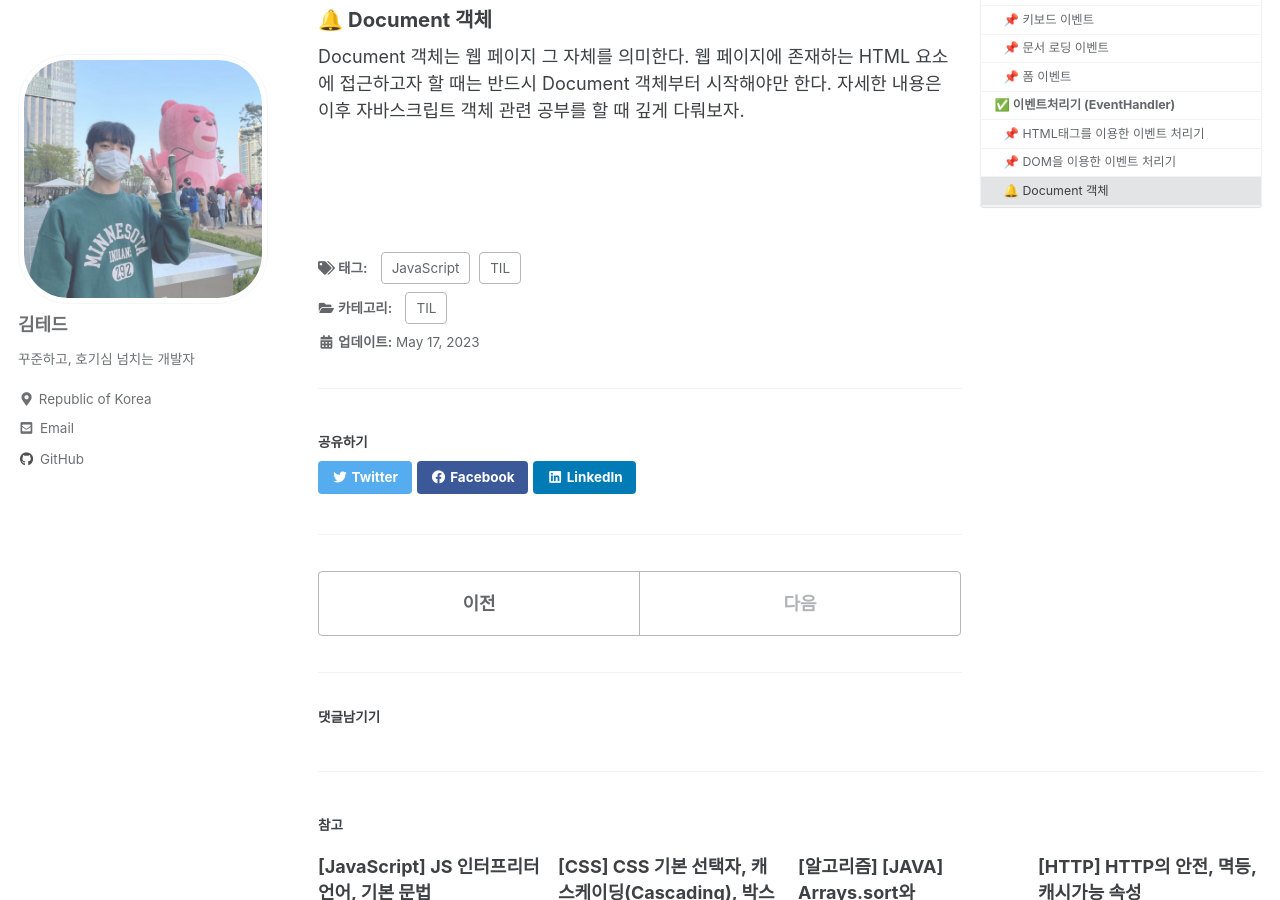
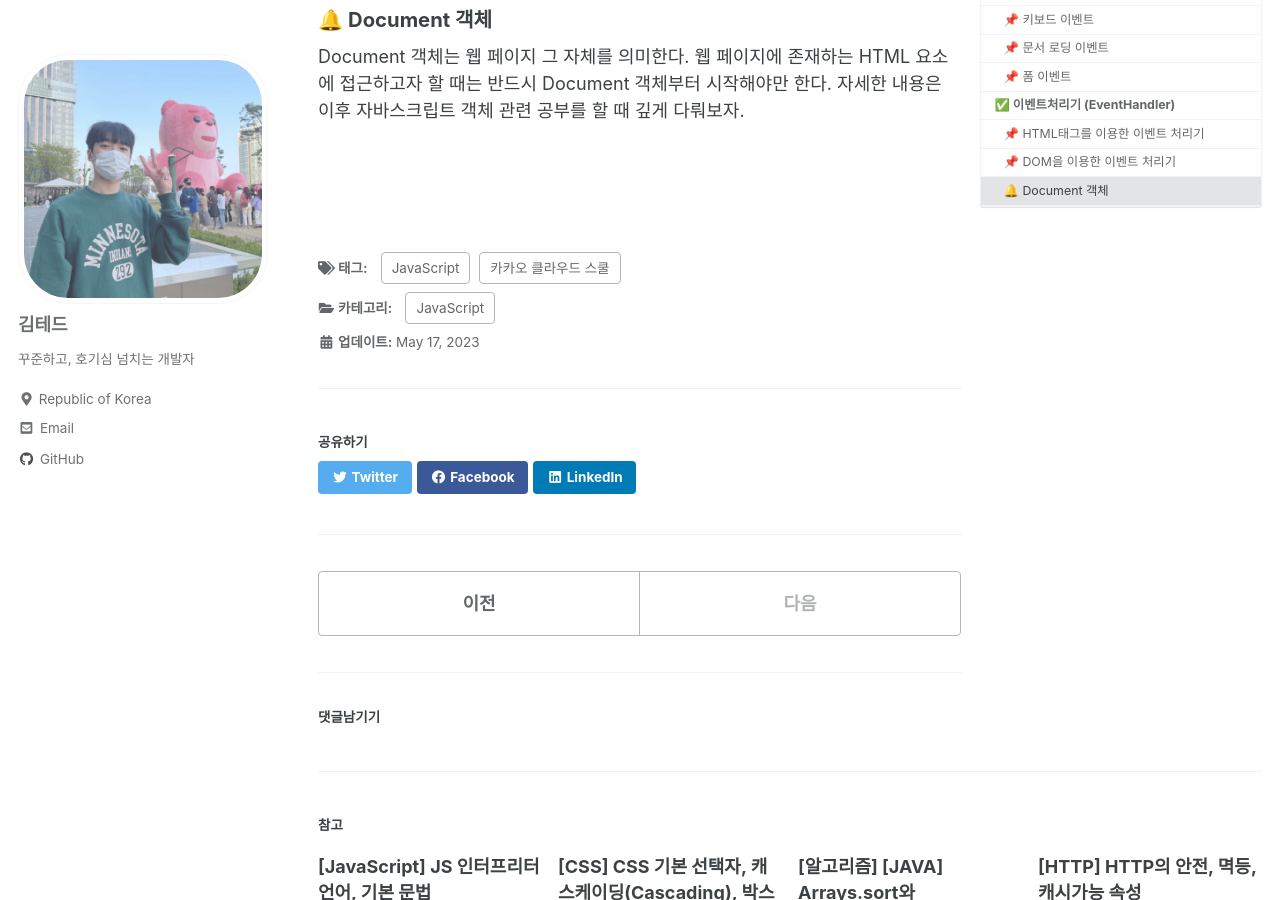
Before and after one commit to idkim97/idkim97.github.io, a Jekyll site: the page built from _posts/2023-05-17-JS 변수, 예약어, 함수 표현식, 이벤트, 이벤트핸들러.md, in a window 1280 px wide and 900 px high, scrolled down 10765 px. Built offline with Jekyll 4.4.1, drawn with Linux system fonts in a browser that asks for light colours; cached includes are drawn as plain includes; some web fonts are replaced; comment, search, counter and statistics services are not loaded.

Commit message:
Update 2023-05-17-JS 변수, 예약어, 함수 표현식, 이벤트, 이벤트핸들러.md

```diff
--- a/_posts/2023-05-17-JS 변수, 예약어, 함수 표현식, 이벤트, 이벤트핸들러.md
+++ b/_posts/2023-05-17-JS 변수, 예약어, 함수 표현식, 이벤트, 이벤트핸들러.md
@@ -6,9 +6,9 @@ toc: true
 toc_sticky: true
 toc_label: "JS 변수, 예약어, 함수 표현식, 이벤트, 이벤트핸들러"
 categories:
-- TIL
+- JavaScript
 tags:
-- TIL
+- 카카오 클라우드 스쿨
 - JavaScript
 ---
 <br><br>
@@ -44,6 +44,7 @@ var은 지역변수를 정의할때 사용한다. 별로 어려운게 없으니
 `var`는 지역변수를 선언하기 때문에 함수 내부에서 선언한 변수는 함수 내부에서만 사용가능하고 외부에서는 사용할 수 없다.
 
 그림과 같이 콘솔창에는 `Uncaught ReferenceError : sum is not defined` 라는 오류가 발생한다.
+
 
 <br>
 또한 var를 사용하지 않은채 예약어 없이 변수를 선언하면 전역변수로 사용할 수 있다.
```
